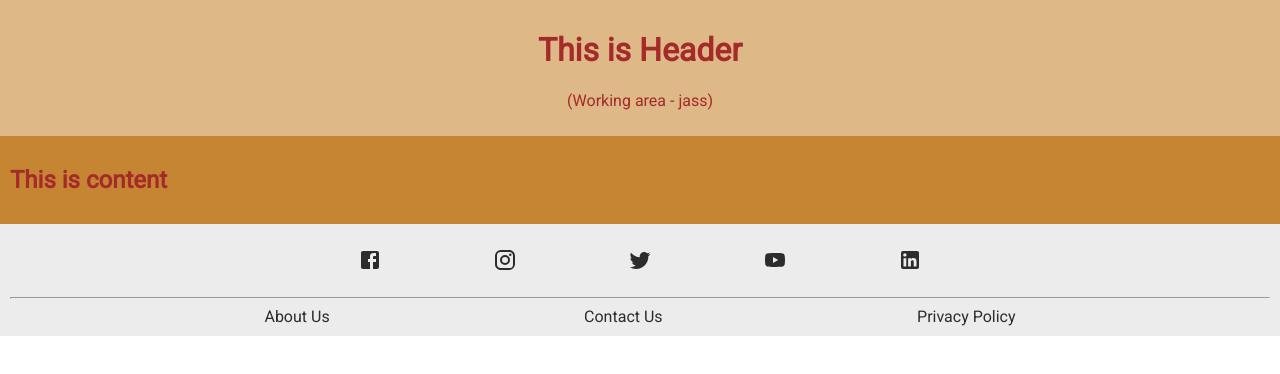
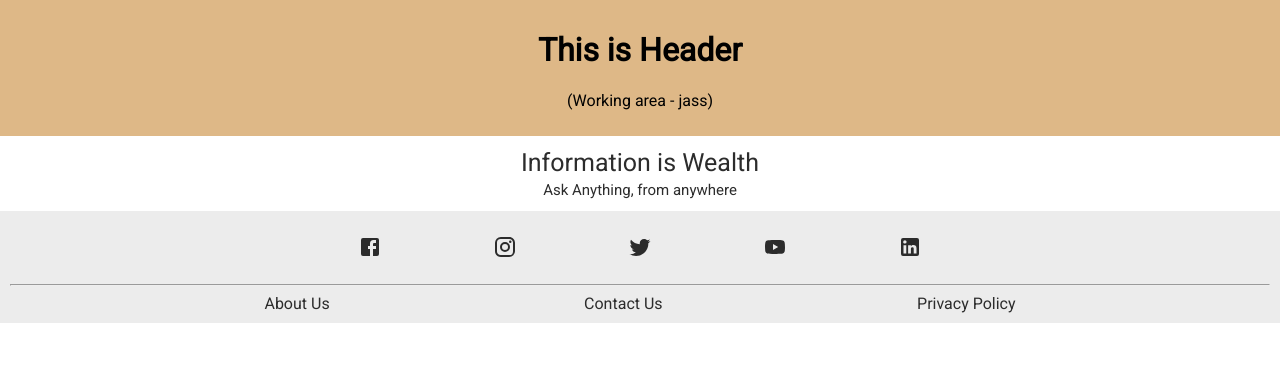
Before and after one commit to amanjatx/netyforms-repo, a React (Create React App) app: page / in a window 1280 px wide. Shown: the top 374 px of the page. Built offline with nearby package versions, Linux system fonts and the light colour scheme.

Commit message:
final commit

```diff
--- a/src/CSS/style.module.css
+++ b/src/CSS/style.module.css
@@ -1,17 +1,25 @@
 .headerClass {
-    color: brown;
     background-color: burlywood;
     margin: 0px;
     padding : 10px;
     text-align : center;
 }
 .contentClass {
-    color: brown;
-    background-color: rgb(197, 133, 50);
+    background-color: rgb(255, 255, 255);
     padding : 10px;
+    color : rgb(44, 44, 44);
+}
+.ccquicklines {
+    /* background-color: rgb(166, 166, 250); */
+    display: flex;
+    flex-direction: column;
+}
+.ccquicklines > p {
+    text-align: center;
+    /* background-color: rgb(255, 240, 190); */
+    margin : 2px 0px;
 }
 .footerClass {
-    color: rgb(247, 238, 238);
     background-color: rgb(236, 236, 236);
     padding : 10px;
     color : rgb(44, 44, 44);
--- a/src/Component/Content.js
+++ b/src/Component/Content.js
@@ -3,7 +3,10 @@ import styles from '../CSS/style.module.css';
 function Content() {
     return (
         <div className={styles.contentClass}>
-            <h2>This is content</h2>
+            <div className={styles.ccquicklines}>
+                <p style={{fontSize : "25px"}}>Information is Wealth</p>
+                <p style={{fontSize : "15px"}}>Ask Anything, from anywhere</p>
+            </div>
         </div>
     )
 }
```
Also changed, not shown: 1 other file (tests, documents, lock files or other folders).
